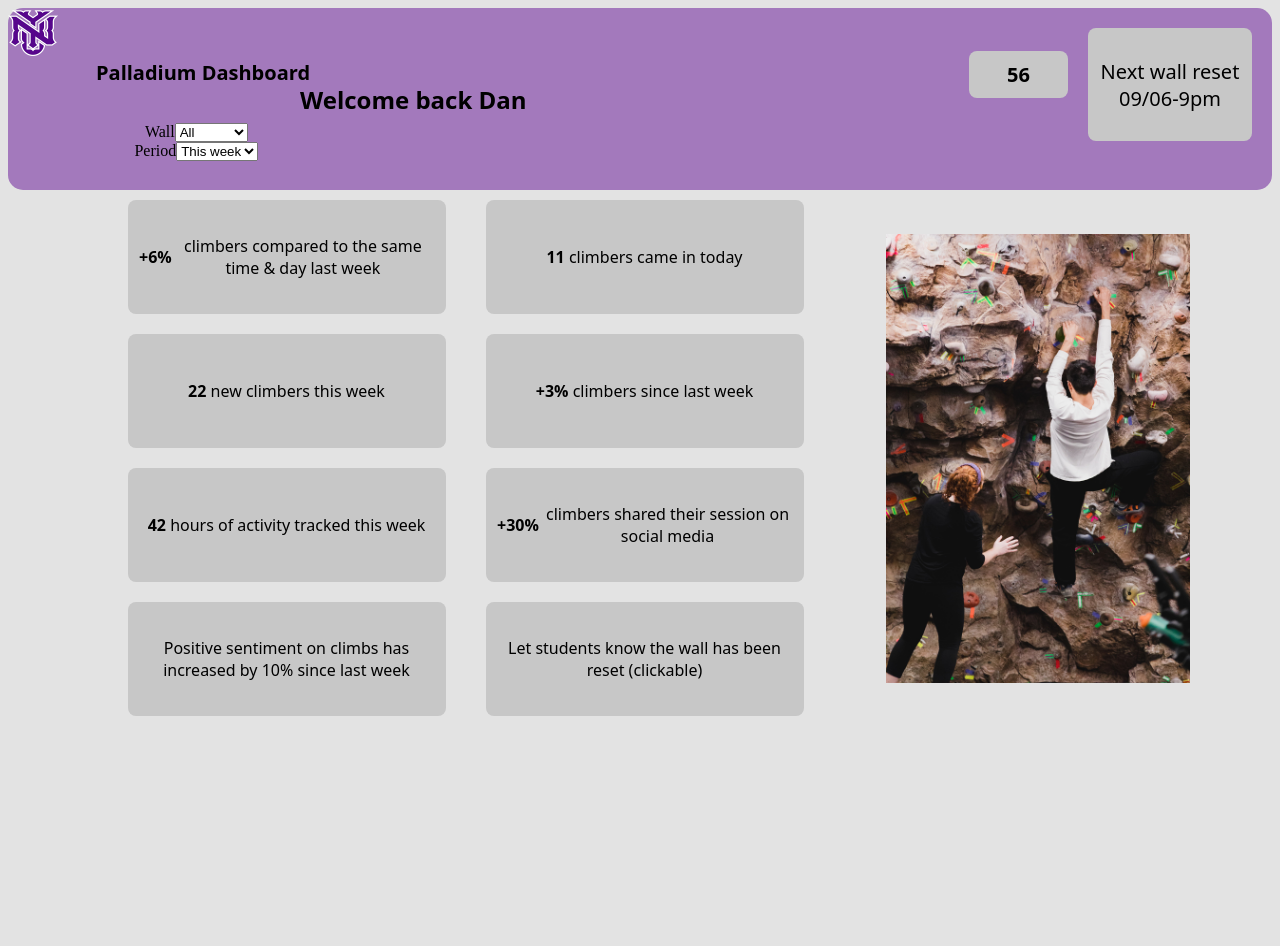
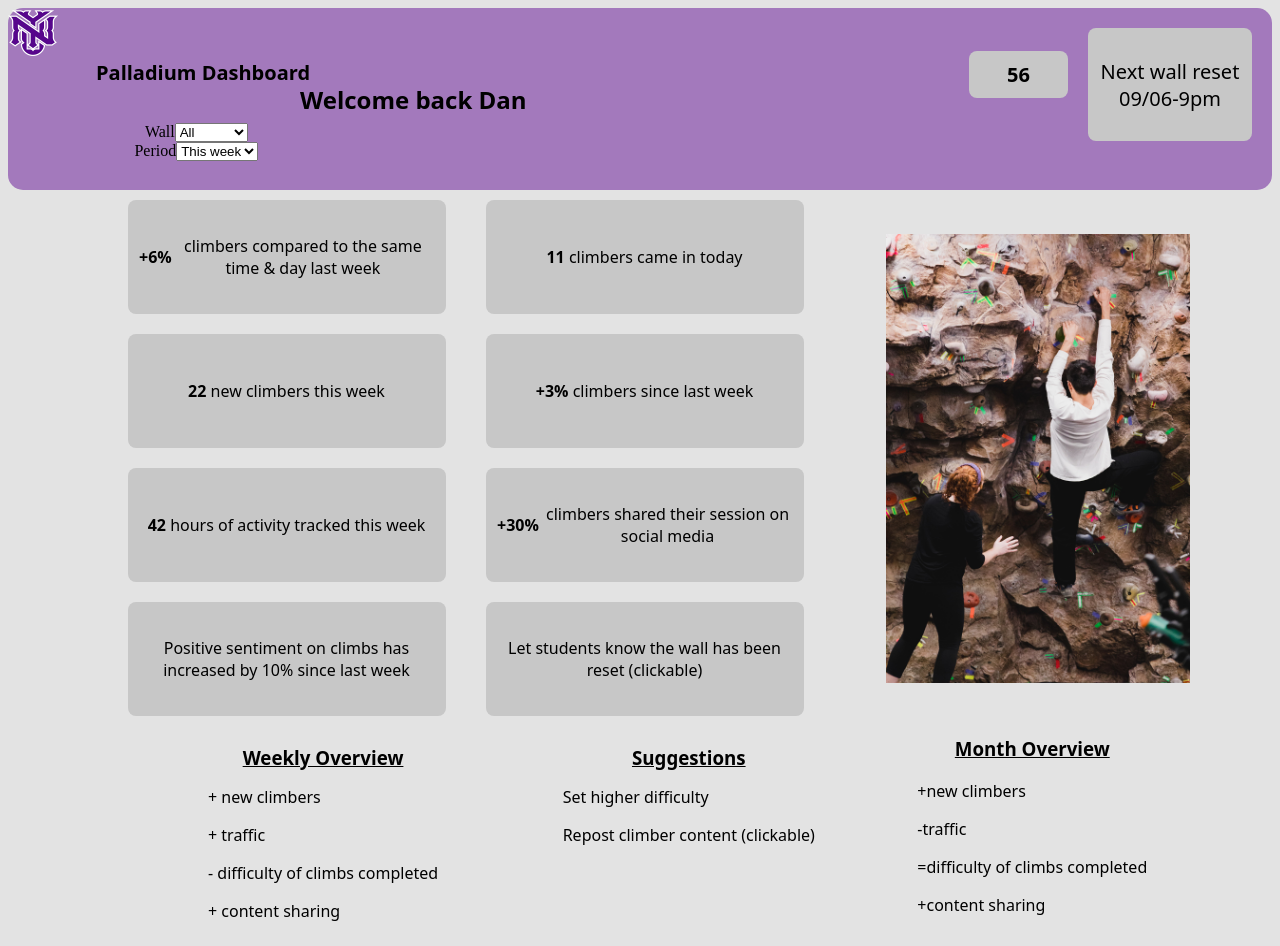
Before and after one commit to Anshika-98/dashboard, a React (Create React App) app: page / in a window 1280 px wide. Before the commit the page ends 800 px from the top, so only its background shows below. Built offline with nearby package versions, Linux system fonts and the light colour scheme.

Commit message:
Added footer and its contents

```diff
--- a/src/App.js
+++ b/src/App.js
@@ -2,6 +2,7 @@ import React from 'react';
 import './App.css';
 import Dropdown from './dropdown';
 import AnalyticsCol from './analytics_col';
+import Footer from './footer';
 import climbpng from './images/Palladium climbing.jpeg';
 import gymimage from './images/NYU-sportlogo.png';
 function App() {
@@ -9,7 +10,7 @@ function App() {
     <div className="App">
       <header className="App-header-custom">
         <div className="header-content">
-        <div className='header-left'><Dropdown /></div>
+          <div className='header-left'><Dropdown /></div>
           <p className='gym-name'>Palladium Dashboard</p>
           <div className='gym-image'><img src={gymimage} alt="climb" width="50px" /></div>
           <p className='centre-text'>Welcome back Dan</p>
@@ -27,10 +28,11 @@ function App() {
         </div>
       </header>
       <div className='analytics' style={{ display: 'flex', justifyContent: 'center', alignItems: 'center' }}>
-  <AnalyticsCol />
-      <img src={climbpng} alt="climb" width="304px"
-height="449px" style={{ display: 'block', margin: '10px auto' }} />
+        <AnalyticsCol />
+        <img src={climbpng} alt="climb" width="304px"
+          height="449px" style={{ display: 'block', margin: '10px auto' }} />
       </div>
+      <Footer/>
     </div>
   );
 }
--- /dev/null
+++ b/src/footer.js
@@ -0,0 +1,48 @@
+import React from 'react';
+
+function Footer() {
+    const columnStyle = {
+        display: 'flex',
+        flexDirection: 'row',
+      };
+      const footerstyle={
+        display: 'grid',
+        gridTemplateColumns: '1fr 1fr 1fr',
+        justifyContent: 'center', paddingLeft:'200px',
+        fontFamily:'Noto sans, sans-serif',
+      }
+
+  return (
+<div className="footer" style={footerstyle}>
+
+      <div className="column" style={columnStyle}>
+        <div><h3 style={{ textDecoration: 'underline', marginBottom: '10px' }}>Weekly Overview</h3>
+        <div style={{textAlign:'left'}}><p>+ new climbers</p>
+      <p>+ traffic</p>
+      <p>- difficulty of climbs completed</p>
+      <p>+ content sharing</p></div>
+    </div>
+
+      </div>
+      <div className="column" style={columnStyle}>
+      <div><h3 style={{ textDecoration: 'underline', marginBottom: '10px' }}>Suggestions</h3>
+        <div style={{textAlign:'left'}}>
+      <p>Set higher difficulty</p>
+      <p>Repost climber content (clickable)</p></div>
+    </div>
+
+      </div>
+      <div className="column" style={columnStyle}>
+      <div><h3 style={{ textDecoration: 'underline', marginTop: '10px' }}>Month Overview</h3>
+        <div style={{textAlign:'left'}}>
+      <p>+new climbers</p>
+      <p>-traffic</p>
+      <p>=difficulty of climbs completed</p>
+      <p>+content sharing</p></div>
+    </div>
+      </div>
+    </div>
+  );
+}
+
+export default Footer;
```
